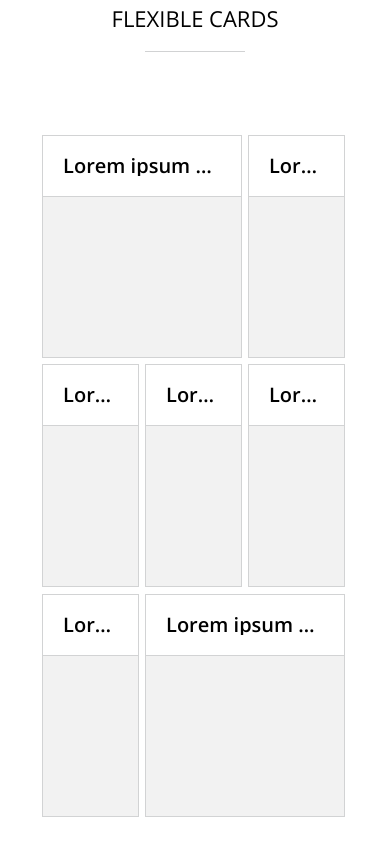
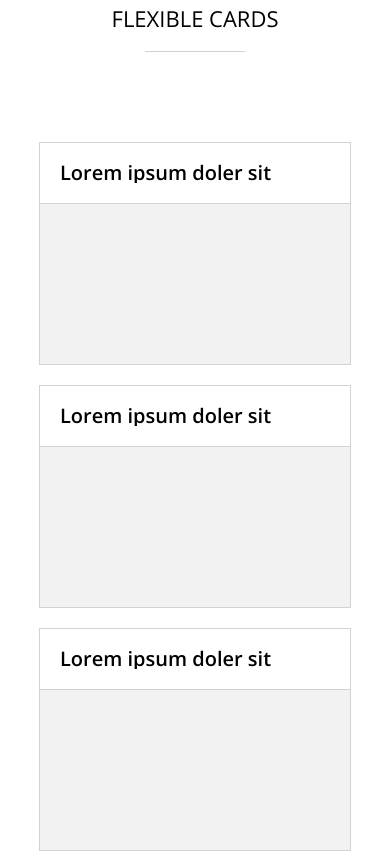
Before and after one commit to jjlljj/pattrn-party, a plain HTML site: page index.html in a window 390 px wide. Shown: the part 920-1773 px from the top of the page. Before the commit the page ends 1740 px from the top, so only its background shows below. Drawn offline with nearby package versions, Linux system fonts and the light colour scheme.

Commit message:
Add flex card media query

```diff
--- a/styles/flex-cards.css
+++ b/styles/flex-cards.css
@@ -31,3 +31,10 @@
   height: 160px;
   width: 100%;
 }
+
+@media screen and ( max-width: 700px ) {
+  .flex-card {
+    width: 100%;
+    margin: 10px auto;
+  }
+}
```
